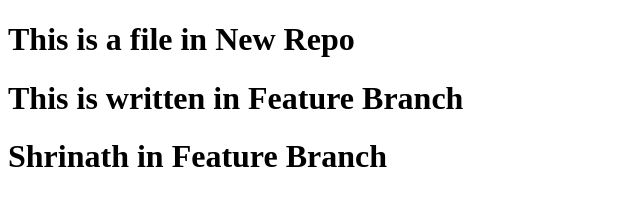
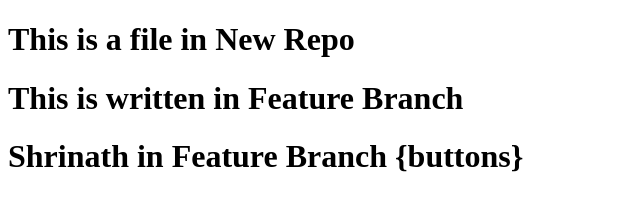
Before and after one commit to shrinathhirugade7/NewRepo, a plain HTML site: page index.html in a window 1280 px wide. Shown: the whole page, without its empty margins (0-640 px from the left). Drawn offline with Linux system fonts and the light colour scheme.

```diff
--- a/index.html
+++ b/index.html
@@ -8,7 +8,7 @@
 <body>
     <h1>This is a file in New Repo</h1>
     <h1>This is written in Feature Branch</h1>
-    <h1>Shrinath in Feature Branch </h1>
+    <h1>Shrinath in Feature Branch {buttons}</h1>
 
 </body>
 </html>
```
